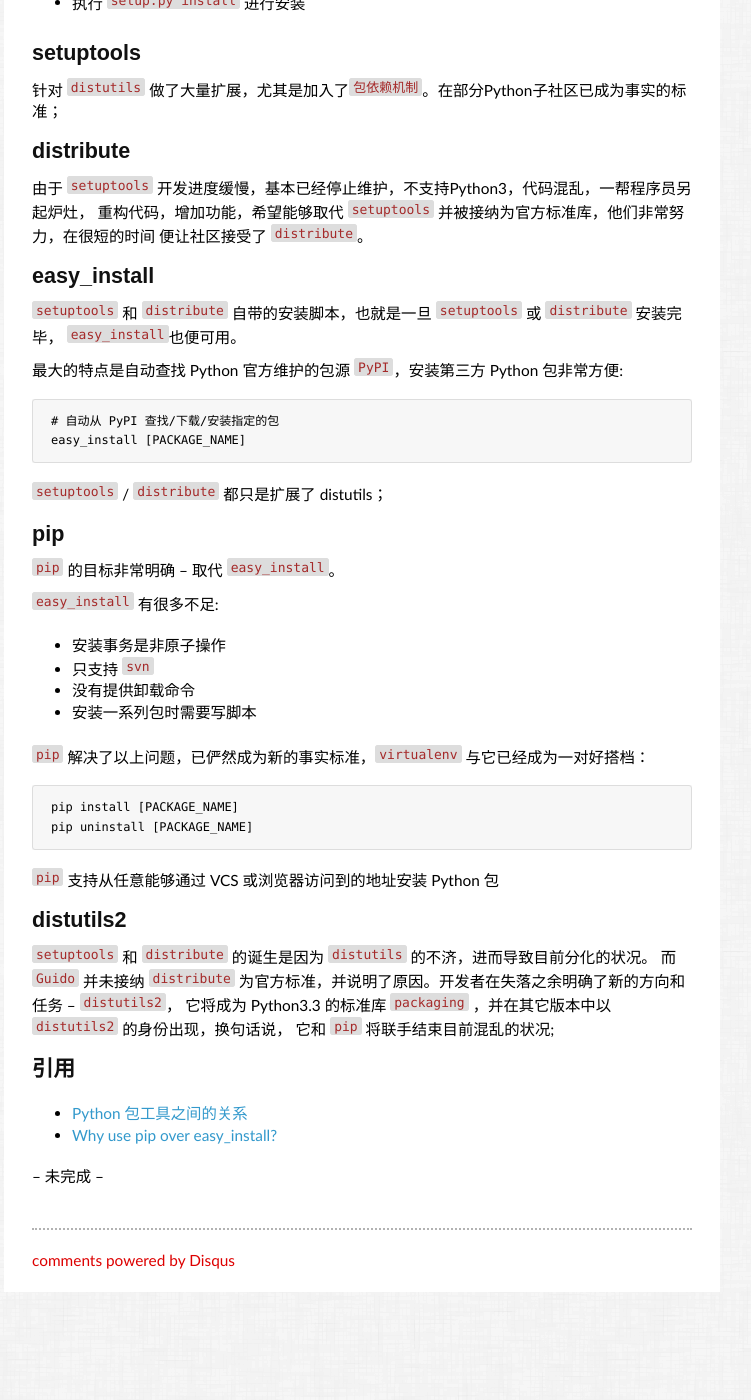
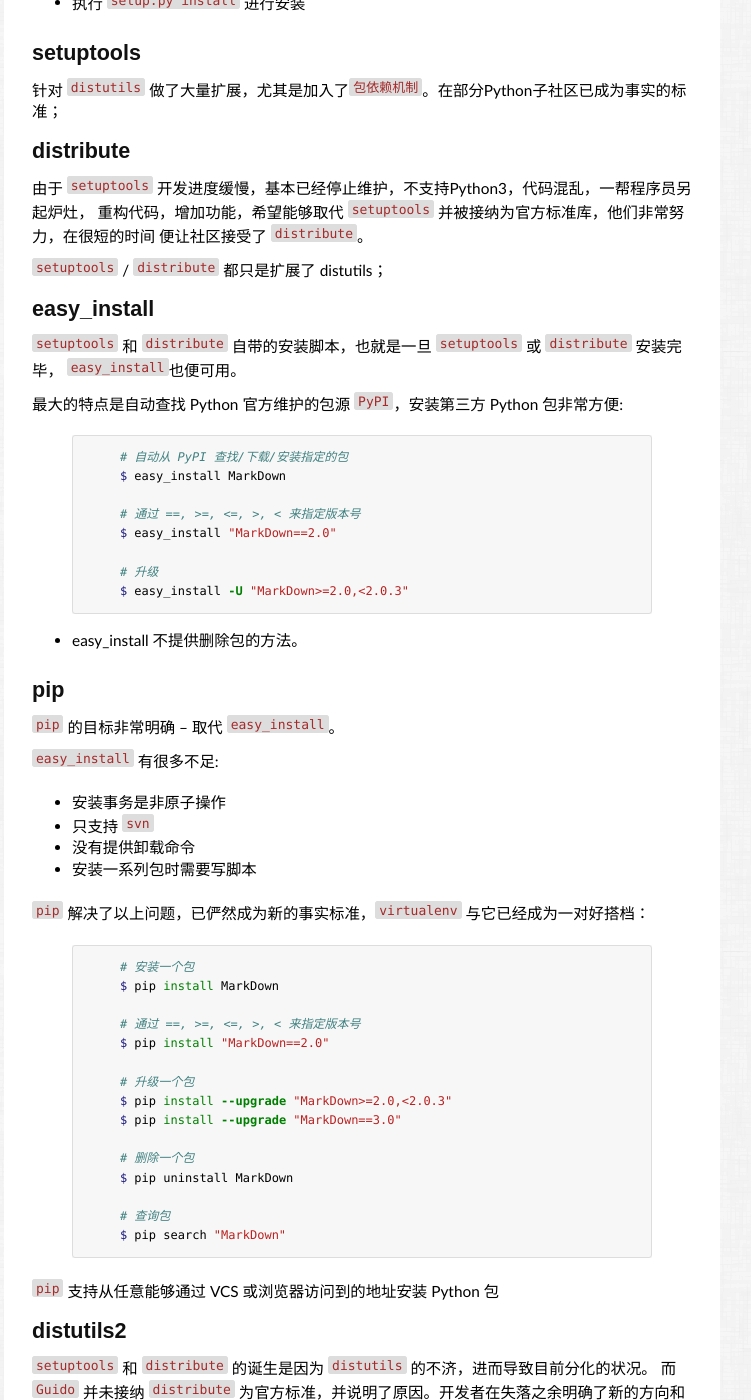
Before and after one commit to jiaokai/blog, a Jekyll site: the page built from _posts/2012-12-02-python-package-managers.md, in a window 1280 px wide and 1400 px high, scrolled down 571 px. Shown: the whole window, without its empty margins (278-1029 px from the left). Built offline with Jekyll 4.4.1, drawn with Linux system fonts in a browser that asks for light colours; some web fonts are replaced; Markdown is read by kramdown in place of the engine named in the settings; comment, search, counter and statistics services are not loaded; before the commit the page ends 1891 px from its top, so only the background shows below that; some of the changed text lies outside the part shown.

Commit message:
update python-package-manager

```diff
--- a/_posts/2012-12-02-python-package-managers.md
+++ b/_posts/2012-12-02-python-package-managers.md
@@ -1,6 +1,6 @@
 ---
 layout: post
-title: Python 包管理工具关系与用法
+title: Python 包管理工具：关系与用法
 categories: [Python]
 tags: [Python, Code]
 ---
@@ -31,10 +33,18 @@
 
 最大的特点是自动查找 Python 官方维护的包源 `PyPI`，安装第三方 Python 包非常方便:
 
+{% highlight bash %}
     # 自动从 PyPI 查找/下载/安装指定的包
-    easy_install [PACKAGE_NAME]
+    $ easy_install MarkDown
 
-`setuptools` / `distribute` 都只是扩展了 distutils；
+    # 通过 ==, >=, <=, >, < 来指定版本号
+    $ easy_install "MarkDown==2.0"
+
+    # 升级
+    $ easy_install -U "MarkDown>=2.0,<2.0.3"
+{% endhighlight %}
+
+- easy_install 不提供删除包的方法。
 
 ## pip
 
@@ -49,8 +59,23 @@
 
 `pip` 解决了以上问题，已俨然成为新的事实标准，`virtualenv` 与它已经成为一对好搭档：
 
-    pip install [PACKAGE_NAME]
-    pip uninstall [PACKAGE_NAME]
+{% highlight bash %}
+    # 安装一个包
+    $ pip install MarkDown
+
+    # 通过 ==, >=, <=, >, < 来指定版本号
+    $ pip install "MarkDown==2.0"
+
+    # 升级一个包
+    $ pip install --upgrade "MarkDown>=2.0,<2.0.3"
+    $ pip install --upgrade "MarkDown==3.0"
+
+    # 删除一个包
+    $ pip uninstall MarkDown
+
+    # 查询包
+    $ pip search "MarkDown"
+{% endhighlight %}
 
 `pip` 支持从任意能够通过 VCS 或浏览器访问到的地址安装 Python 包
 
```
Also changed, not shown: other parts of _posts/2012-12-02-python-package-managers.md (+2 -0 lines).
